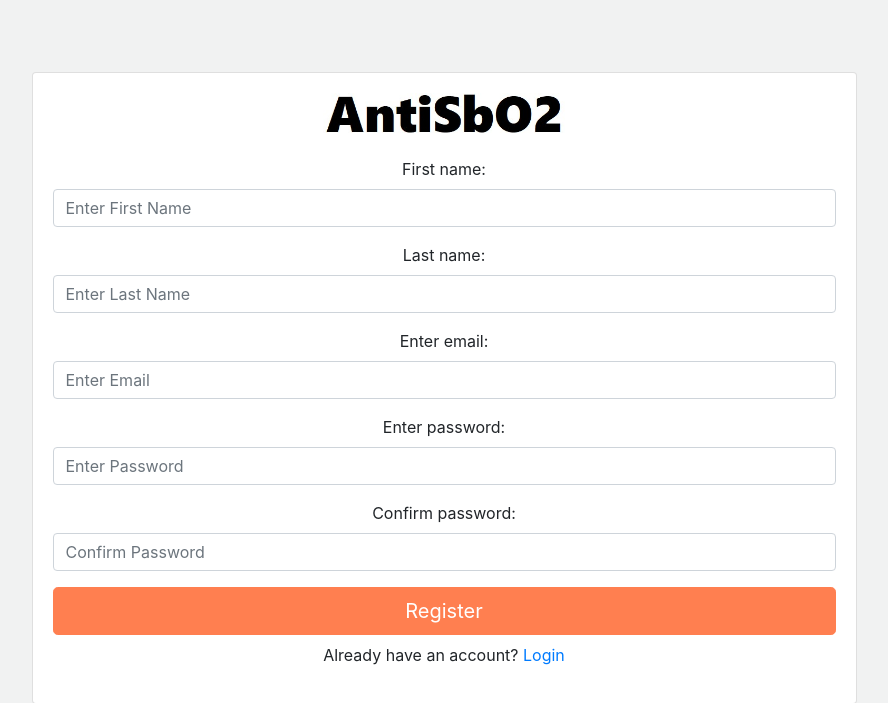
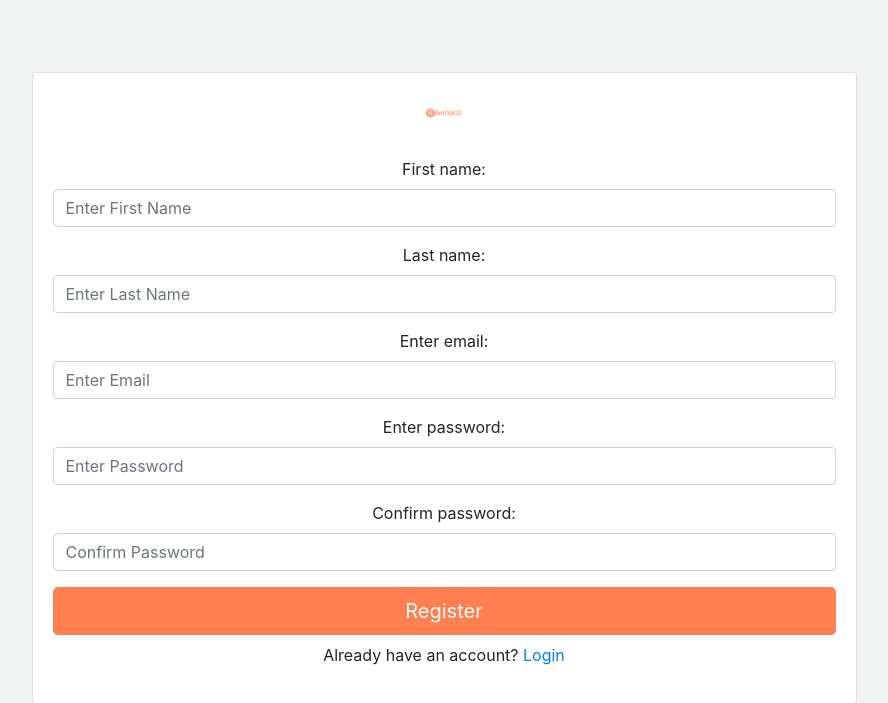
Before and after one commit to Ananyaiitbhilai/AntiSbO2, a Django app: page /users/register/ in a window 1280 px wide. Shown: the part 56-759 px from the top of the page, without its empty margins (196-1084 px from the left). Run offline with Django 3.2, Linux system fonts and the light colour scheme; some libraries are stand-ins or nearby versions.

Commit message:
Update login_and_register.html

```diff
--- a/templates/users/login_and_register.html
+++ b/templates/users/login_and_register.html
@@ -2,7 +2,7 @@
 {% load static %}
 {% block edit_form %}
 {% block img %}
-<img class="mb-4" src="{% static 'imgs/anti.jpg' %}" height="40">
+<img class="mb-4" src="{% static 'imgs/anti.png' %}" height="40">
 {% endblock img %}
 {% block form %}
 <form action="" method="POST">
```
